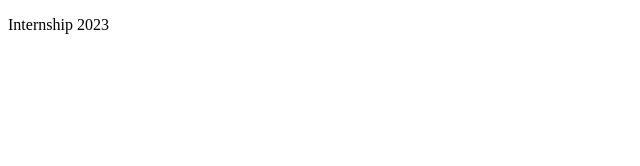
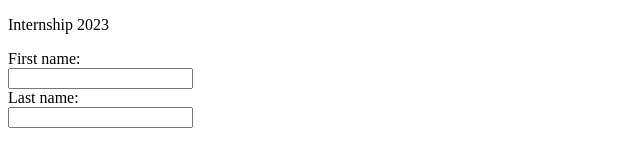
Before and after one commit to dassoumitra/demoInternship24, a plain HTML site: page index.html in a window 1280 px wide. Shown: the whole page, without its empty margins (0-640 px from the left). Drawn offline with Linux system fonts and the light colour scheme.

Commit message:
Form file

```diff
--- a/index.html
+++ b/index.html
@@ -7,5 +7,11 @@
 </head>
 <body>
     <p>Internship 2023</p>
+    <form>
+        <label for="fname">First name:</label><br>
+        <input type="text" id="fname" name="fname"><br>
+        <label for="lname">Last name:</label><br>
+        <input type="text" id="lname" name="lname">
+      </form>
 </body>
 </html>
```
